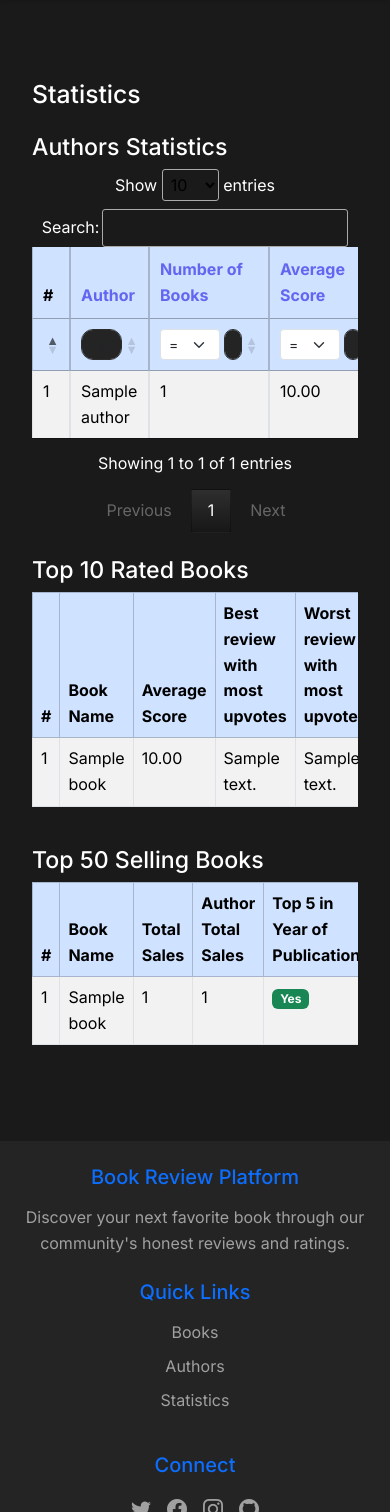
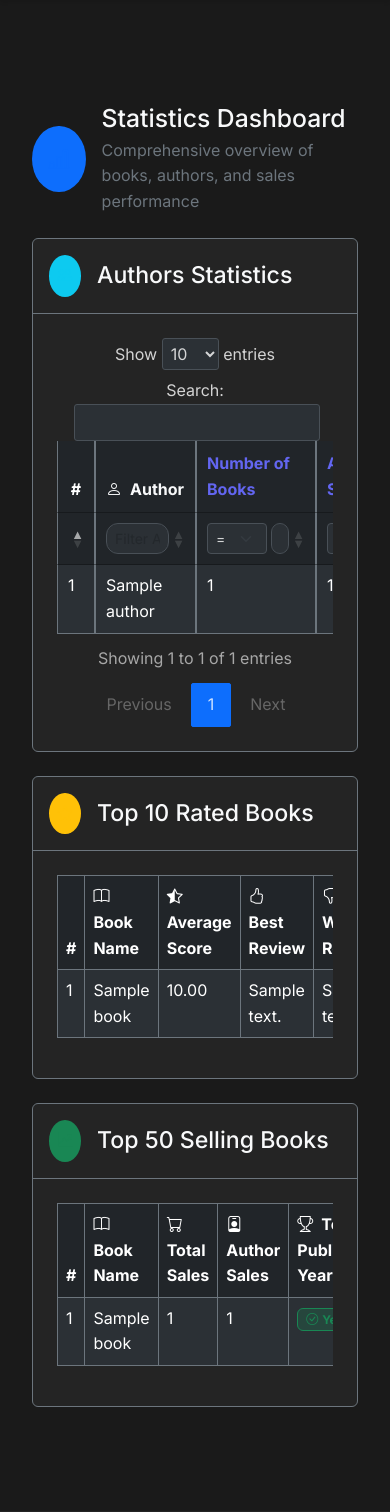
Before and after one commit to AlbertoZuiga/software-architecture-group-7, a Django app: page /stats/ in a window 390 px wide. Shown: the part 74-1586 px from the top of the page. Run offline with Django 5.2, Linux system fonts and the light colour scheme; tables that the repository leaves empty hold one stand-in row (values such as "Sample post"); some libraries are stand-ins or nearby versions.

Commit message:
style: enhance statistics dashboard with improved layout, card design, and responsive tables

```diff
--- a/apps/stats/templates/stats/stats_index.html
+++ b/apps/stats/templates/stats/stats_index.html
@@ -5,25 +5,94 @@
 {% block content %}
 <!-- DataTables CSS -->
 <link rel="stylesheet" href="https://cdn.datatables.net/1.13.6/css/jquery.dataTables.min.css">
+<style>
+    /* Dark theme overrides for DataTables */
+    .dataTables_wrapper {
+        color: rgba(255, 255, 255, 0.8);
+    }
+    .dataTables_length select,
+    .dataTables_filter input {
+        background-color: #2b3035 !important;
+        border: 1px solid #495057 !important;
+        color: rgba(255, 255, 255, 0.8) !important;
+    }
+    .dataTables_length select option {
+        background-color: #2b3035;
+    }
+    .dataTables_info {
+        color: rgba(255, 255, 255, 0.6) !important;
+    }
+    .paginate_button {
+        color: rgba(255, 255, 255, 0.8) !important;
+    }
+    .paginate_button.current {
+        background: #0d6efd !important;
+        border-color: #0d6efd !important;
+        color: white !important;
+    }
+    .paginate_button:hover:not(.current) {
+        background: #2b3035 !important;
+        border-color: #495057 !important;
+    }
+    table.dataTable tbody tr {
+        background-color: #212529 !important;
+    }
+    table.dataTable tbody tr:hover {
+        background-color: #2b3035 !important;
+    }
+    .table-dark {
+        --bs-table-striped-bg: #2b3035;
+    }
+    .filter-input, .filter-operator {
+        background-color: #2b3035 !important;
+        border-color: #495057 !important;
+        color: rgba(255, 255, 255, 0.8) !important;
+    }
+    .filter-operator option {
+        background-color: #2b3035;
+    }
+</style>
 
-<div class="container mt-4">
-    <h2 class="mb-4">Statistics</h2>
+<div class="container mt-5">
+    <div class="row mb-4">
+        <div class="col">
+            <div class="d-flex align-items-center">
+                <div class="rounded-circle bg-primary bg-opacity-15 p-3 me-3">
+                    <i class="bi bi-bar-chart-line text-primary fs-4"></i>
+                </div>
+                <div>
+                    <h1 class="h2 mb-1 text-light">Statistics Dashboard</h1>
+                    <p class="text-secondary mb-0">Comprehensive overview of books, authors, and sales performance</p>
+                </div>
+            </div>
+        </div>
+    </div>
 
     <!-- Table 1: Authors Statistics -->
-    <h3 class="mt-4">Authors Statistics</h3>
+    <div class="card bg-dark border-secondary mb-4">
+        <div class="card-header border-secondary p-3">
+            <div class="d-flex align-items-center">
+                <div class="rounded-circle bg-info bg-opacity-15 p-2 me-3">
+                    <i class="bi bi-people text-info"></i>
+                </div>
+                <h3 class="card-title mb-0 text-light">Authors Statistics</h3>
+            </div>
+        </div>
+        <div class="card-body p-4">
     <div class="table-responsive">
-        <table id="authorsTable" class="table table-bordered table-striped">
-            <thead class="table-primary">
+        <table id="authorsTable" class="table table-dark table-striped table-bordered border-secondary">
+            <thead class="bg-dark">
                 <tr>
-                    <th scope="col">#</th>
+                    <th scope="col" class="text-center">#</th>
                     <th scope="col">
-                        <a href="?sort=name&direction={% if current_sort_field == 'name' and current_sort_direction == 'asc' %}desc{% else %}asc{% endif %}">
-                            Author
+                        <a href="?sort=name&direction={% if current_sort_field == 'name' and current_sort_direction == 'asc' %}desc{% else %}asc{% endif %}"
+                           class="text-decoration-none text-light d-flex align-items-center">
+                            <i class="bi bi-person me-2"></i>Author
                             {% if current_sort_field == 'name' %}
                                 {% if current_sort_direction == 'asc' %}
-                                    <i class="bi bi-arrow-up"></i>
+                                    <i class="bi bi-arrow-up ms-2"></i>
                                 {% else %}
-                                    <i class="bi bi-arrow-down"></i>
+                                    <i class="bi bi-arrow-down ms-2"></i>
                                 {% endif %}
                             {% endif %}
                         </a>
@@ -124,17 +193,37 @@
         </table>
     </div>
 
+    </div>
+    </div>
+
     <!-- Table 2: Top 10 Rated Books -->
-    <h3 class="mt-4">Top 10 Rated Books</h3>
+    <div class="card bg-dark border-secondary mb-4">
+        <div class="card-header border-secondary p-3">
+            <div class="d-flex align-items-center">
+                <div class="rounded-circle bg-warning bg-opacity-15 p-2 me-3">
+                    <i class="bi bi-star text-warning"></i>
+                </div>
+                <h3 class="card-title mb-0 text-light">Top 10 Rated Books</h3>
+            </div>
+        </div>
+        <div class="card-body p-4">
             <div class="table-responsive">
-        <table class="table table-bordered table-striped">
-            <thead class="table-primary">
+                <table class="table table-dark table-striped table-bordered border-secondary">
+                    <thead class="bg-dark">
                         <tr>
-                    <th scope="col">#</th>
-                    <th scope="col">Book Name</th>
-                    <th scope="col">Average Score</th>
-                    <th scope="col">Best review with most upvotes</th>
-                    <th scope="col">Worst review with most upvotes</th>
+                            <th scope="col" class="text-center">#</th>
+                            <th scope="col">
+                                <i class="bi bi-book me-2"></i>Book Name
+                            </th>
+                            <th scope="col">
+                                <i class="bi bi-star-half me-2"></i>Average Score
+                            </th>
+                            <th scope="col">
+                                <i class="bi bi-hand-thumbs-up me-2"></i>Best Review
+                            </th>
+                            <th scope="col">
+                                <i class="bi bi-hand-thumbs-down me-2"></i>Worst Review
+                            </th>
                         </tr>
                     </thead>
             <tbody>
@@ -151,17 +240,37 @@
         </table>
     </div>
 
+    </div>
+    </div>
+
     <!-- Table 3: Top 50 Selling Books -->
-    <h3 class="mt-4">Top 50 Selling Books</h3>
+    <div class="card bg-dark border-secondary mb-4">
+        <div class="card-header border-secondary p-3">
+            <div class="d-flex align-items-center">
+                <div class="rounded-circle bg-success bg-opacity-15 p-2 me-3">
+                    <i class="bi bi-graph-up-arrow text-success"></i>
+                </div>
+                <h3 class="card-title mb-0 text-light">Top 50 Selling Books</h3>
+            </div>
+        </div>
+        <div class="card-body p-4">
             <div class="table-responsive">
-        <table class="table table-bordered table-striped">
-            <thead class="table-primary">
+                <table class="table table-dark table-striped table-bordered border-secondary">
+                    <thead class="bg-dark">
                         <tr>
-                    <th scope="col">#</th>
-                    <th scope="col">Book Name</th>
-                    <th scope="col">Total Sales</th>
-                    <th scope="col">Author Total Sales</th>
-                    <th scope="col">Top 5 in Year of Publication</th>
+                            <th scope="col" class="text-center">#</th>
+                            <th scope="col">
+                                <i class="bi bi-book me-2"></i>Book Name
+                            </th>
+                            <th scope="col">
+                                <i class="bi bi-cart me-2"></i>Total Sales
+                            </th>
+                            <th scope="col">
+                                <i class="bi bi-person-badge me-2"></i>Author Sales
+                            </th>
+                            <th scope="col">
+                                <i class="bi bi-trophy me-2"></i>Top 5 in Publication Year
+                            </th>
                         </tr>
                     </thead>
             <tbody>
@@ -173,9 +282,13 @@
                     <td>{{ book.author_total_sales }}</td>
                     <td>
                         {% if book.is_top_5_in_year %}
-                            <span class="badge bg-success">Yes</span>
+                            <span class="badge bg-success bg-opacity-25 text-success border border-success">
+                                <i class="bi bi-check-circle me-1"></i>Yes
+                            </span>
                         {% else %}
-                            <span class="badge bg-danger">No</span>
+                            <span class="badge bg-danger bg-opacity-25 text-danger border border-danger">
+                                <i class="bi bi-x-circle me-1"></i>No
+                            </span>
                         {% endif %}
                     </td>
                 </tr>
@@ -185,6 +298,7 @@
     </div>
 </div>
 
+<!-- Scripts -->
 <script src="https://code.jquery.com/jquery-3.7.0.min.js"></script>
 <script src="https://cdn.datatables.net/1.13.6/js/jquery.dataTables.min.js"></script>
 
```
Lines whose indentation alone changed are shown as unchanged.
